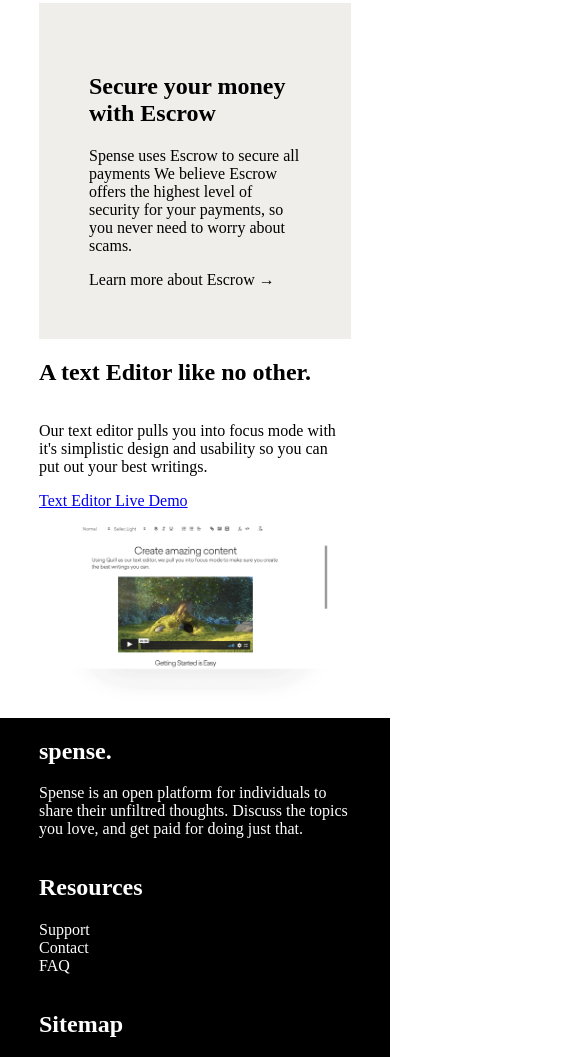
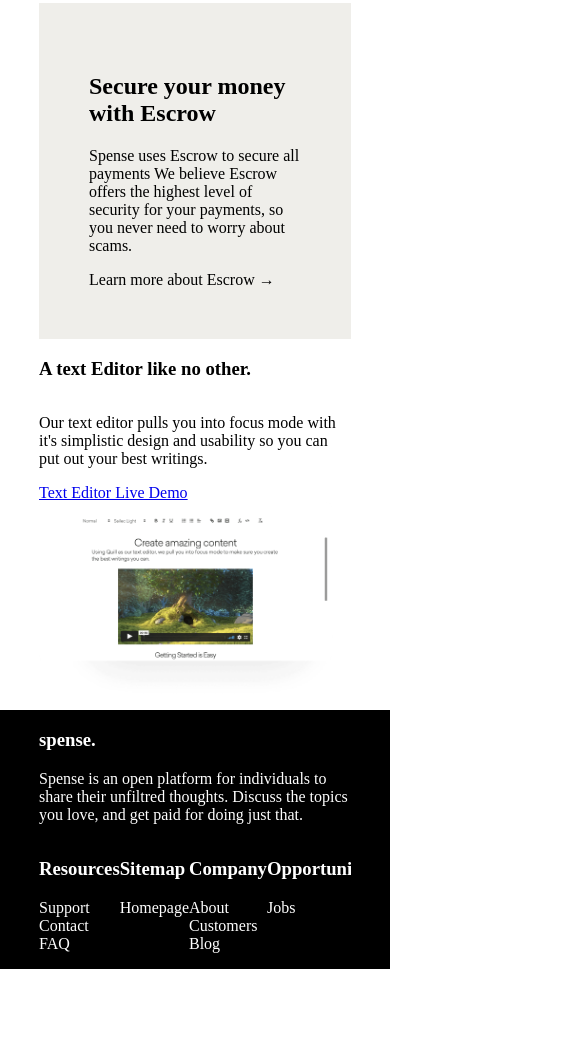
Before and after one commit to pana5he/spense, a website: page index.html in a window 390 px wide. Shown: the part 943-2000 px from the top of the page, 585 px wide, since content can reach past the window. After the commit the page ends 1912 px from the top, so only its background shows below. Drawn offline with Linux system fonts and the light colour scheme.

Commit message:
fix-footer

```diff
--- a/index.html
+++ b/index.html
@@ -78,7 +78,7 @@
         <div class="content-2">
             <div id="text-editor-img"><img src="./Assets/Text-Editor.png" alt=""></div>
             <div class="summary">
-                <h2>A text Editor like no other.</h2>
+                <h3>A text Editor like no other.</h3>
                 <p>Our text editor pulls you into focus mode with it's simplistic
                     design and usability so you can put out your best writings.
                 </p>
@@ -90,15 +90,16 @@
         <div class="container">
             <div class="footer-container">
                 <div class="company-description">
-                    <h2>spense.</h2>
+                    <h3>spense.</h3>
 
                     <p>Spense is an open platform for individuals to share
                         their unfiltred thoughts. Discuss the topics you love,
                         and get paid for doing just that.
                     </p>
                 </div>
+                <div class="footer-links-container">
                     <div class="footer-links">
-                    <h2>Resources</h2>
+                        <h3>Resources</h3>
                         <ul>
                             <li><a href="support">Support</a></li>
                             <li><a href="contact">Contact</a></li>
@@ -106,13 +107,13 @@
                         </ul>
                     </div>
                     <div class="footer-links">
-                    <h2>Sitemap</h2>
+                        <h3>Sitemap</h3>
                         <ul>
                             <li><a href="homepage">Homepage</a></li>
                         </ul>
                     </div>
                     <div class="footer-links">
-                    <h2>Company</h2>
+                        <h3>Company</h3>
                         <ul>
                             <li><a href="about">About</a></li>
                             <li><a href="Customers">Customers</a></li>
@@ -120,10 +121,11 @@
                         </ul>
                     </div>
                     <div class="footer-links">
-                    <h2>Opportunities</h2>
+                        <h3>Opportunities</h3>
                         <ul>
                             <li><a href="Jobs">Jobs</a></li>
                         </ul>
+                    </div>
                 </div>
             </div>
         </div>
--- a/main.css
+++ b/main.css
@@ -191,6 +191,7 @@
 @media (max-width: 480px) {
     .container {
         width: 80%;
+        overflow: hidden;
     }
     body {
     }
@@ -239,4 +240,8 @@
     .footer-links {
         margin: 0;
     }
+    .footer-links-container {
+        display: flex;
+        flex-direction: row;
+    }
 }
```
Lines whose indentation alone changed are shown as unchanged.
